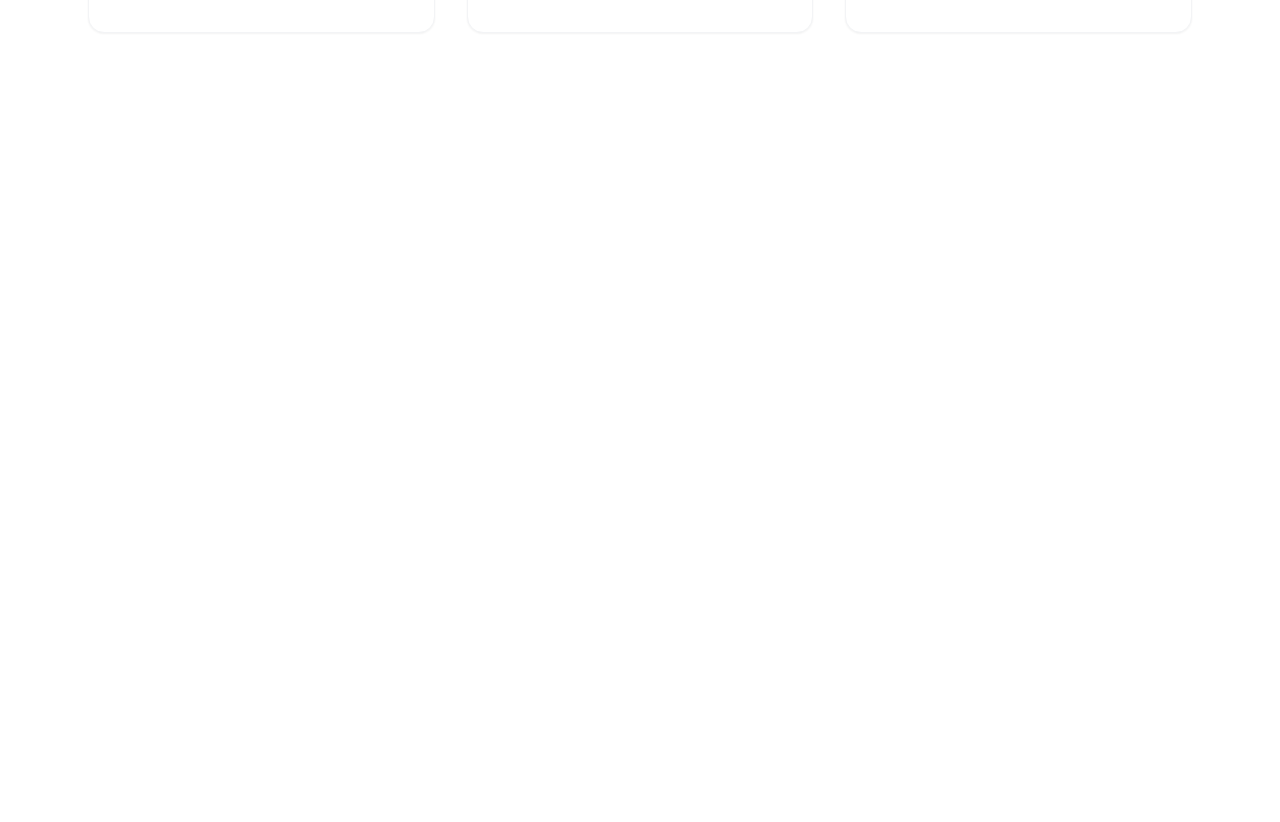
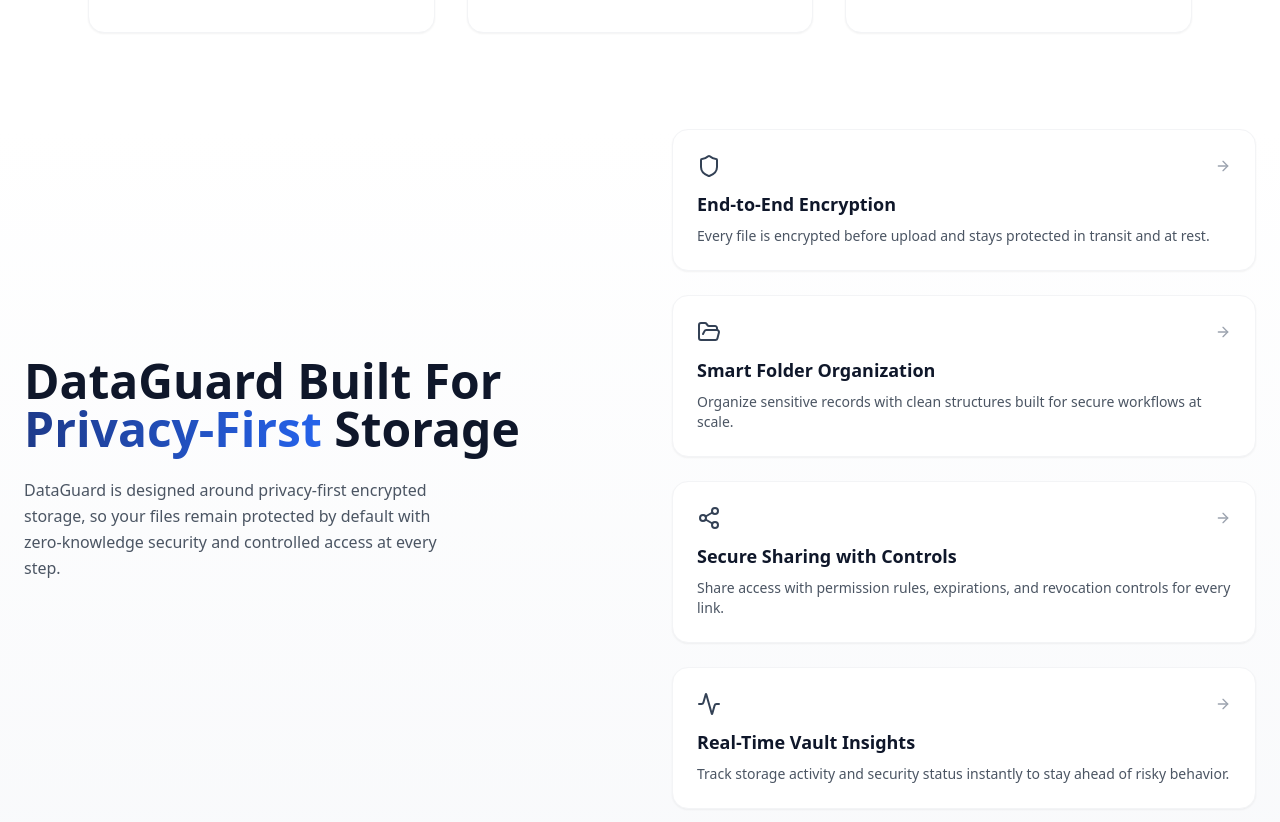
Before and after one commit to Dronp2510/Dataguard, a React (Vite) app in the folder app_frontend/: page / in a window 1280 px wide. Shown: the part 1240-2062 px from the top of the page. Before the commit the page ends 1369 px from the top, so only its background shows below. Built offline with nearby package versions, Linux system fonts and the light colour scheme; no server answers.

Commit message:
updated landing page
features for datagaurd section done

```diff
--- a/app_frontend/src/pages/Landing.jsx
+++ b/app_frontend/src/pages/Landing.jsx
@@ -1,11 +1,13 @@
 import { useEffect, useRef, useState } from "react";
 import LandingNavbar from "../components/LandingNavbar";
 import { Link } from "react-router-dom";
-import { FileText, Key, Link as LinkIcon, Lock, Server, Shield } from "lucide-react";
+import { Activity, ArrowRight, FileText, FolderOpen, Key, Link as LinkIcon, Lock, Server, Shield, Share2 } from "lucide-react";
 
 function Landing() {
   const sectionRef = useRef(null);
+  const privacySectionRef = useRef(null);
   const [isRiskSectionVisible, setIsRiskSectionVisible] = useState(false);
+  const [isPrivacySectionVisible, setIsPrivacySectionVisible] = useState(false);
 
   useEffect(() => {
     const sectionNode = sectionRef.current;
@@ -19,6 +21,25 @@
         }
       },
       { threshold: 0.25 }
+    );
+
+    observer.observe(sectionNode);
+
+    return () => observer.disconnect();
+  }, []);
+
+  useEffect(() => {
+    const sectionNode = privacySectionRef.current;
+    if (!sectionNode) return undefined;
+
+    const observer = new IntersectionObserver(
+      ([entry]) => {
+        if (entry.isIntersecting) {
+          setIsPrivacySectionVisible(true);
+          observer.unobserve(entry.target);
+        }
+      },
+      { threshold: 0.2 }
     );
 
     observer.observe(sectionNode);
@@ -44,6 +65,29 @@
       description:
         "Uncontrolled links can be forwarded, cached, or accessed long after intended use, making sensitive records harder to contain.",
       icon: LinkIcon,
+    },
+  ];
+
+  const privacyFeatureCards = [
+    {
+      title: "End-to-End Encryption",
+      description: "Every file is encrypted before upload and stays protected in transit and at rest.",
+      icon: Shield,
+    },
+    {
+      title: "Smart Folder Organization",
+      description: "Organize sensitive records with clean structures built for secure workflows at scale.",
+      icon: FolderOpen,
+    },
+    {
+      title: "Secure Sharing with Controls",
+      description: "Share access with permission rules, expirations, and revocation controls for every link.",
+      icon: Share2,
+    },
+    {
+      title: "Real-Time Vault Insights",
+      description: "Track storage activity and security status instantly to stay ahead of risky behavior.",
+      icon: Activity,
     },
   ];
 
@@ -119,6 +163,48 @@
         </div>
       </section>
 
+      <section className="bg-gradient-to-b from-white to-[#F8F9FB] pt-30 pb-28">
+        <div className="mx-auto grid max-w-7xl items-center gap-16 px-6 md:grid-cols-2">
+          <div>
+            <h2 className="text-4xl font-bold leading-tight text-slate-900 md:text-5xl">
+              DataGuard Built For{" "}
+              <span className="bg-gradient-to-r from-[#1E3A8A] to-[#2563EB] bg-clip-text text-transparent">
+                Privacy-First
+              </span>{" "}
+              Storage
+            </h2>
+            <p className="mt-6 max-w-md leading-relaxed text-gray-600">
+              DataGuard is designed around privacy-first encrypted storage, so your files remain protected by default with zero-knowledge security and controlled access at every step.
+            </p>
+          </div>
+
+          <div ref={privacySectionRef} className="flex flex-col gap-6">
+            {privacyFeatureCards.map((card, index) => {
+              const Icon = card.icon;
+
+              return (
+                <article
+                  key={card.title}
+                  className={[
+                    "group rounded-2xl border border-gray-100 bg-white p-6 shadow-sm transition-all duration-300 hover:-translate-y-1 hover:border-blue-200 hover:bg-blue-50/30 hover:shadow-xl",
+                    "transform transition duration-700 ease-out",
+                    isPrivacySectionVisible ? "translate-y-0 opacity-100" : "translate-y-8 opacity-0",
+                  ].join(" ")}
+                  style={{ transitionDelay: `${index * 120}ms` }}
+                >
+                  <div className="flex items-center justify-between">
+                    <Icon className="h-6 w-6 text-slate-700 transition-colors group-hover:text-blue-600" />
+                    <ArrowRight className="h-4 w-4 text-gray-400 transition-transform group-hover:translate-x-1" />
+                  </div>
+                  <h3 className="mt-3 text-lg font-semibold text-slate-900">{card.title}</h3>
+                  <p className="mt-2 text-sm text-gray-600">{card.description}</p>
+                </article>
+              );
+            })}
+          </div>
+        </div>
+      </section>
+
       <style>
         {`
           @keyframes floatY {
```
